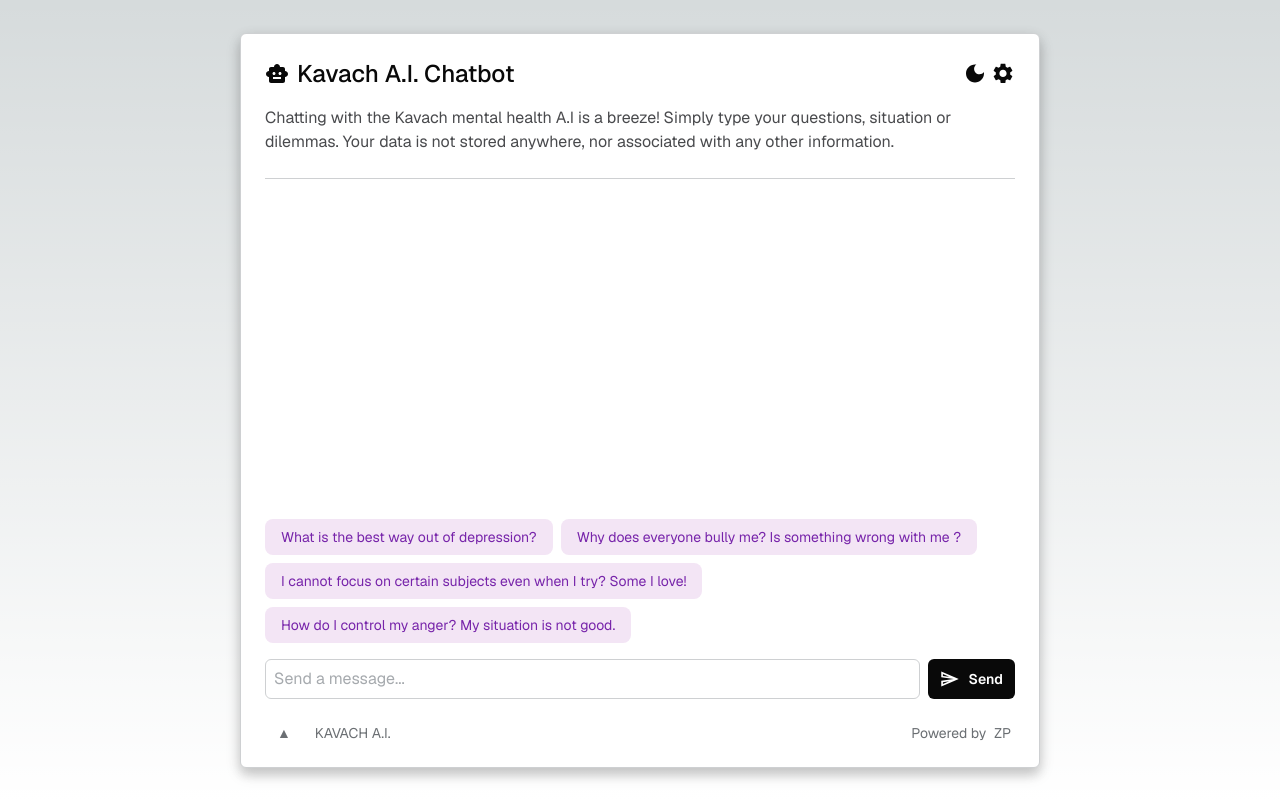
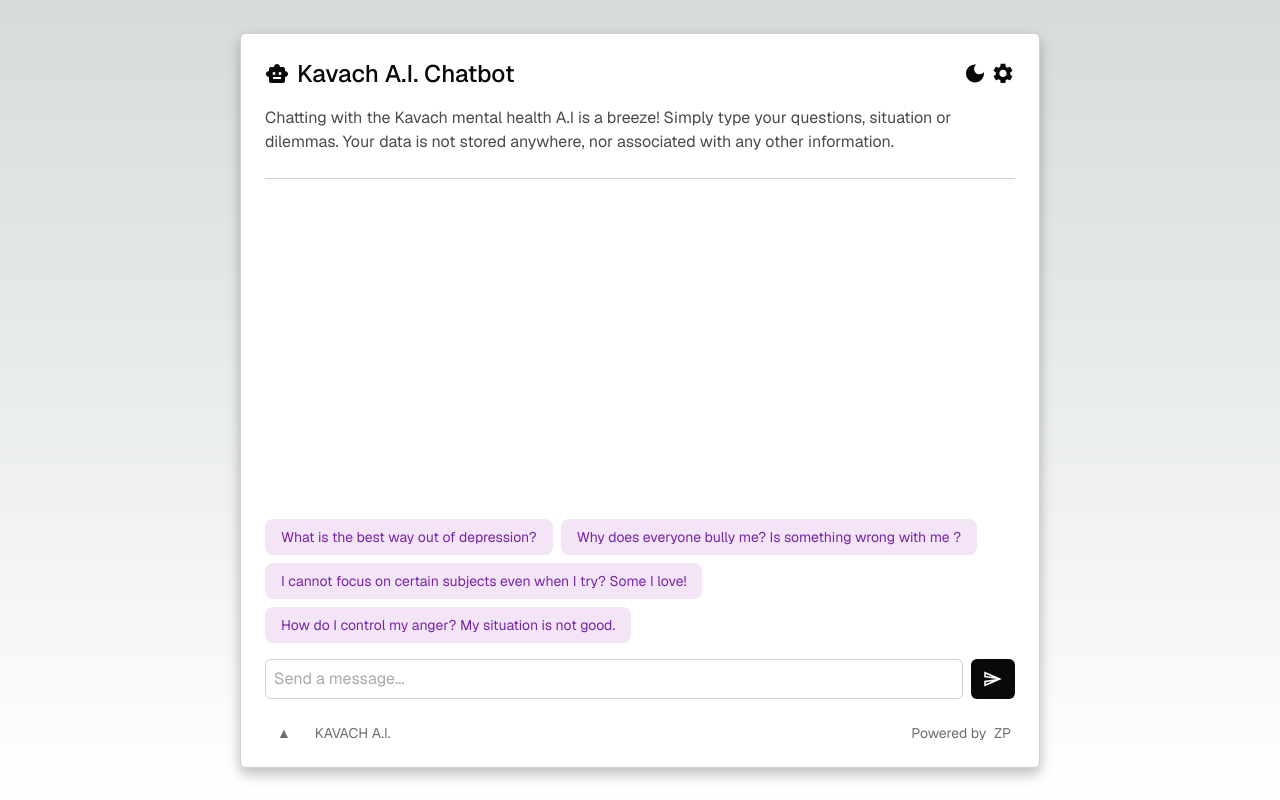
Before and after one commit to engagepy/ai_multimodal_webapp, a Next.js app: page / in a window 1280 px wide. Built offline with nearby package versions, Linux system fonts and the light colour scheme.

Commit message:
send button text removed

```diff
--- a/app/page.tsx
+++ b/app/page.tsx
@@ -70,7 +70,7 @@ export default function Home() {
             <svg width="20" height="20" viewBox="0 0 20 20">
               <path d="M2.925 5.025L9.18333 7.70833L2.91667 6.875L2.925 5.025ZM9.175 12.2917L2.91667 14.975V13.125L9.175 12.2917ZM1.25833 2.5L1.25 8.33333L13.75 10L1.25 11.6667L1.25833 17.5L18.75 10L1.25833 2.5Z" />
             </svg>
-            <span className='hidden origin:block font-semibold text-sm ml-2'>Send</span>
+            {/* <span className='hidden origin:block font-semibold text-sm ml-2'>Send</span> */}
           </button>
         </form>
         <Footer />
```
